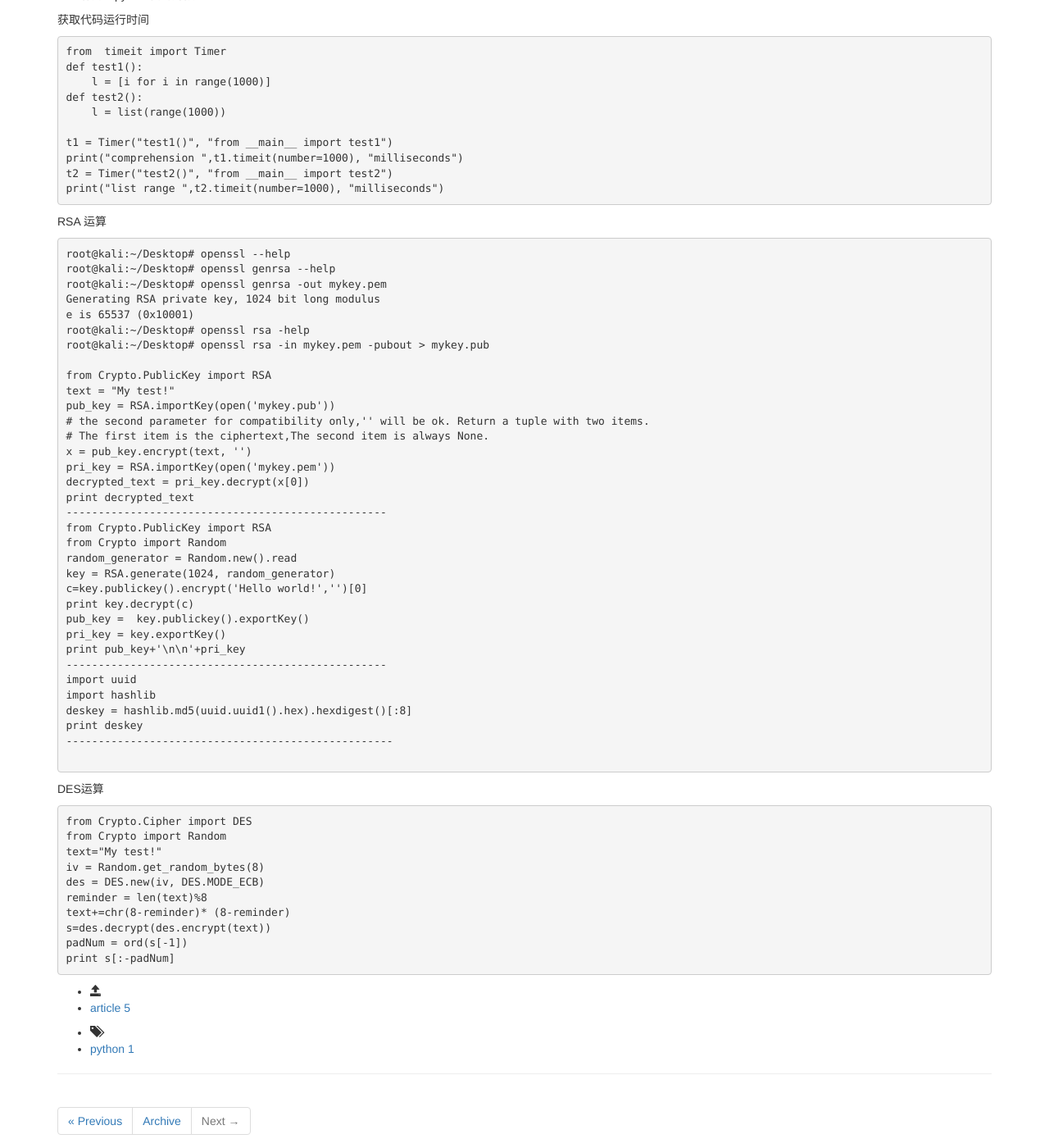
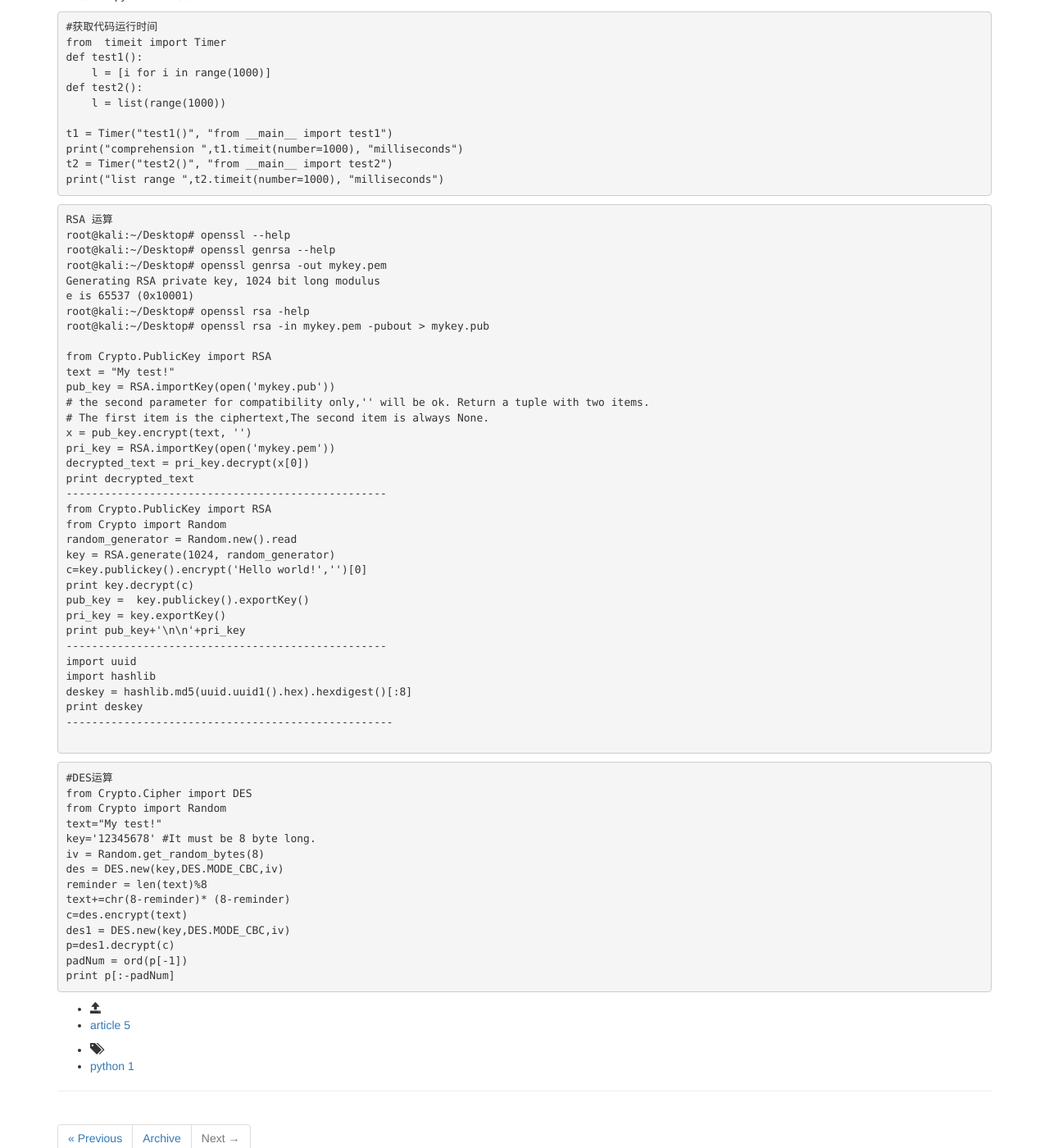
Before and after one commit to tank96a/article, a Jekyll site: the page built from _posts/2015-04-11-python-tips.md, in a window 1280 px wide and 1400 px high, scrolled down 228 px. Shown: the whole window at 82% size. Built offline with Jekyll 4.4.1, drawn with Linux system fonts in a browser that asks for light colours; nearby versions of some CDN libraries; library files that are not in the unit come from our copies; comment, search, counter and statistics services are not loaded.

Commit message:
Update 2015-04-11-python-tips.md

```diff
--- a/_posts/2015-04-11-python-tips.md
+++ b/_posts/2015-04-11-python-tips.md
@@ -10,8 +10,8 @@ tags:
 
 一些有用的python代码片段
 
-获取代码运行时间
 {% highlight python %}
+#获取代码运行时间
 from  timeit import Timer
 def test1():
     l = [i for i in range(1000)]
@@ -24,9 +24,10 @@ t2 = Timer("test2()", "from __main__ import test2")
 print("list range ",t2.timeit(number=1000), "milliseconds")
 {% endhighlight %}
 
-RSA 运算
+
 {% raw %}
 <pre>
+RSA 运算
 root@kali:~/Desktop# openssl --help
 root@kali:~/Desktop# openssl genrsa --help
 root@kali:~/Desktop# openssl genrsa -out mykey.pem
@@ -64,18 +65,22 @@ print deskey
 </pre>
 {% endraw %}
 
-DES运算
+
 {% highlight python %}
+#DES运算
 from Crypto.Cipher import DES
 from Crypto import Random
 text="My test!"
+key='12345678' #It must be 8 byte long.
 iv = Random.get_random_bytes(8)
-des = DES.new(iv, DES.MODE_ECB)
+des = DES.new(key,DES.MODE_CBC,iv)
 reminder = len(text)%8
 text+=chr(8-reminder)* (8-reminder)
-s=des.decrypt(des.encrypt(text))
-padNum = ord(s[-1])
-print s[:-padNum]
+c=des.encrypt(text)
+des1 = DES.new(key,DES.MODE_CBC,iv)
+p=des1.decrypt(c)
+padNum = ord(p[-1])
+print p[:-padNum]
 {% endhighlight %}
 
 {% highlight python %}
```
